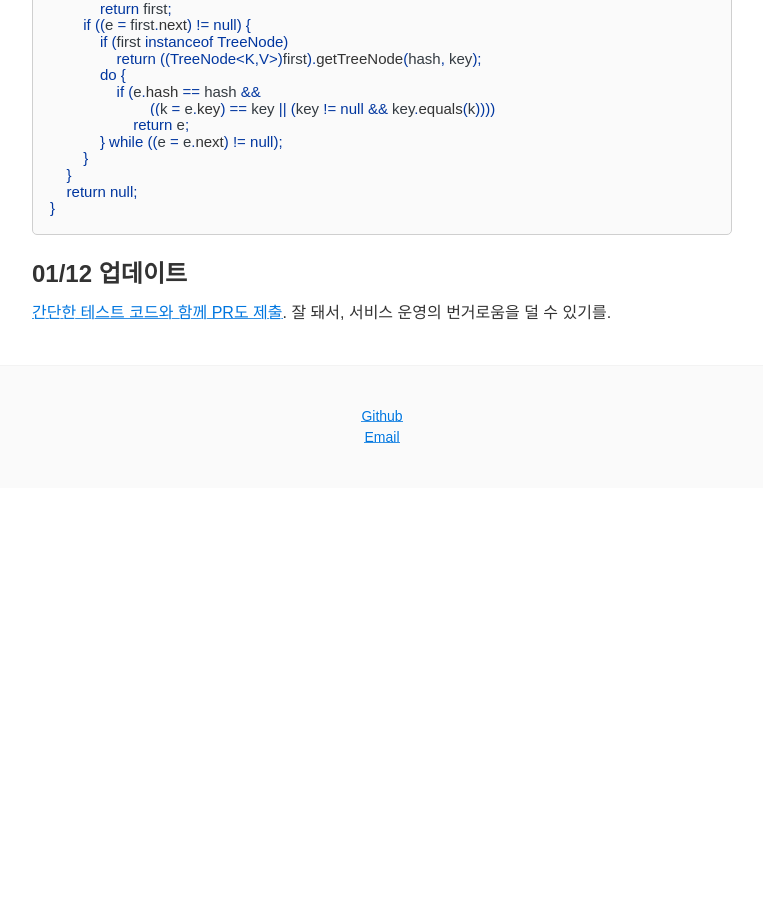
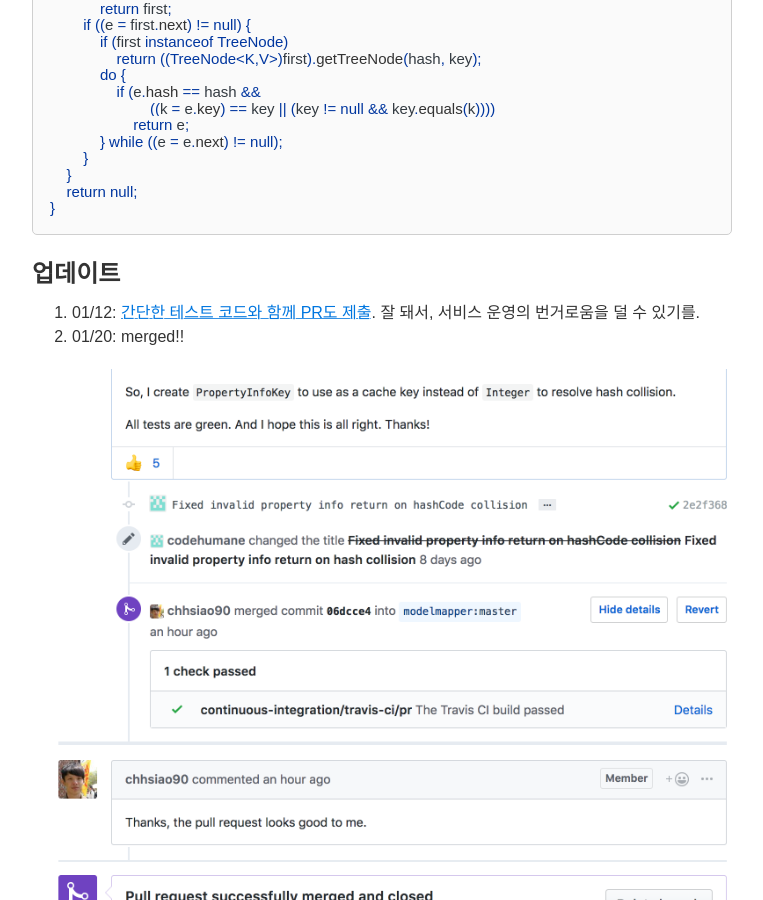
Before and after one commit to codehumane/codehumane.github.io, a Jekyll site: the page built from _posts/2019-01-12-ModelMapper-HashCode-Collision.md, in a window 1280 px wide and 900 px high, scrolled down 3355 px. Shown: the whole window, without its empty margins (258-1021 px from the left). Built offline with Jekyll 4.4.1, drawn with Linux system fonts in a browser that asks for light colours; before the commit the page ends 3843 px from its top, so only the background shows below that.

Commit message:
"ModelMapper 해시코드 충돌" 머지 이력 업데이트 (01/20)

````diff
--- a/_posts/2019-01-12-ModelMapper-HashCode-Collision.md
+++ b/_posts/2019-01-12-ModelMapper-HashCode-Collision.md
@@ -179,6 +179,9 @@
 }
 ```
 
-## 01/12 업데이트
+## 업데이트
 
-[간단한 테스트 코드와 함께 PR도 제출](https://github.com/modelmapper/modelmapper/pull/438). 잘 돼서, 서비스 운영의 번거로움을 덜 수 있기를.
+1. 01/12: [간단한 테스트 코드와 함께 PR도 제출](https://github.com/modelmapper/modelmapper/pull/438). 잘 돼서, 서비스 운영의 번거로움을 덜 수 있기를.
+2. 01/20: merged!!
+
+![github merged history](/images/2019-01-12-ModelMapper-HashCode-Collision/01-merged.png)
````
Also changed, not shown: images/2019-01-12-ModelMapper-HashCode-Collision/01-merged.png (added).
